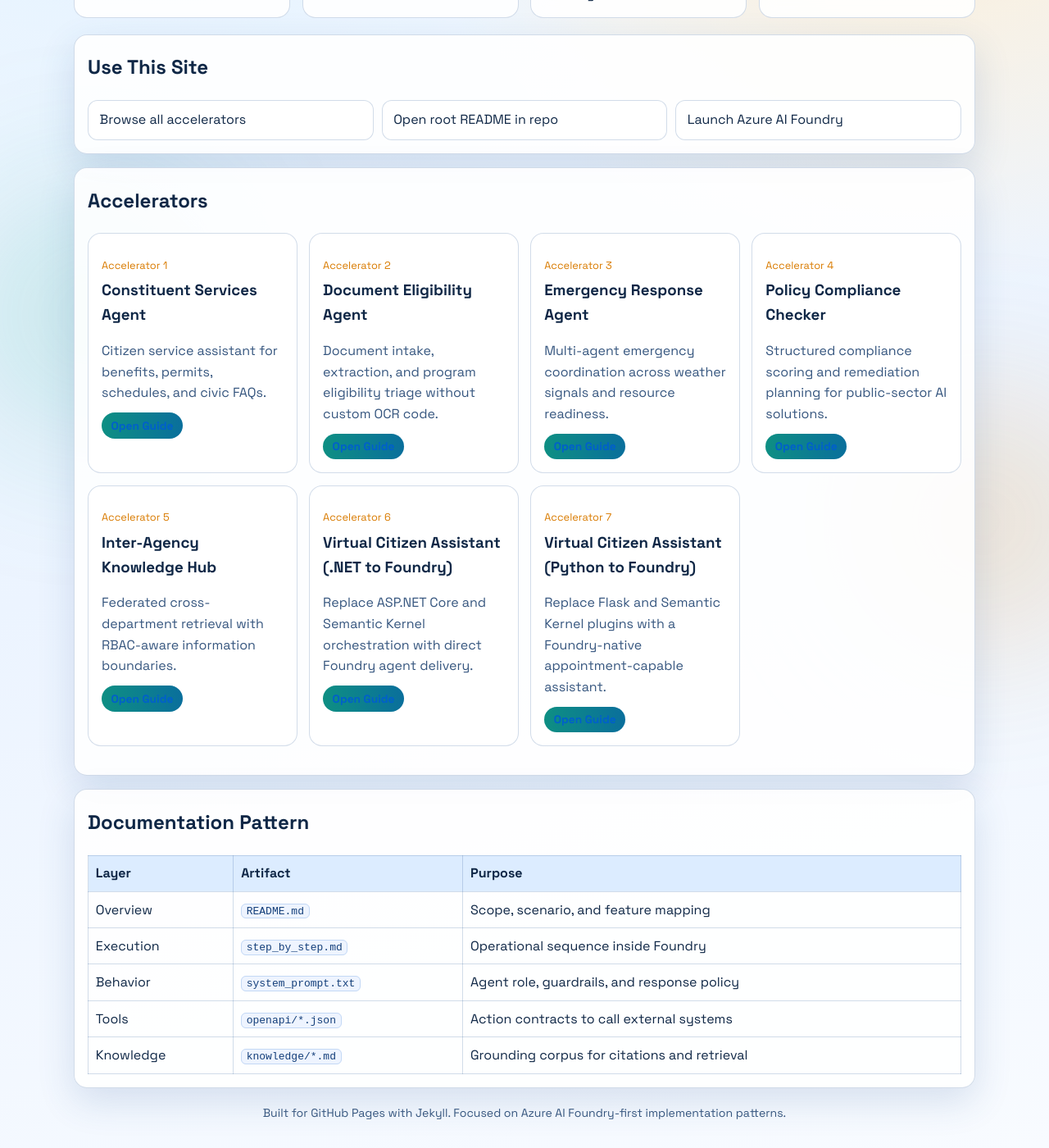
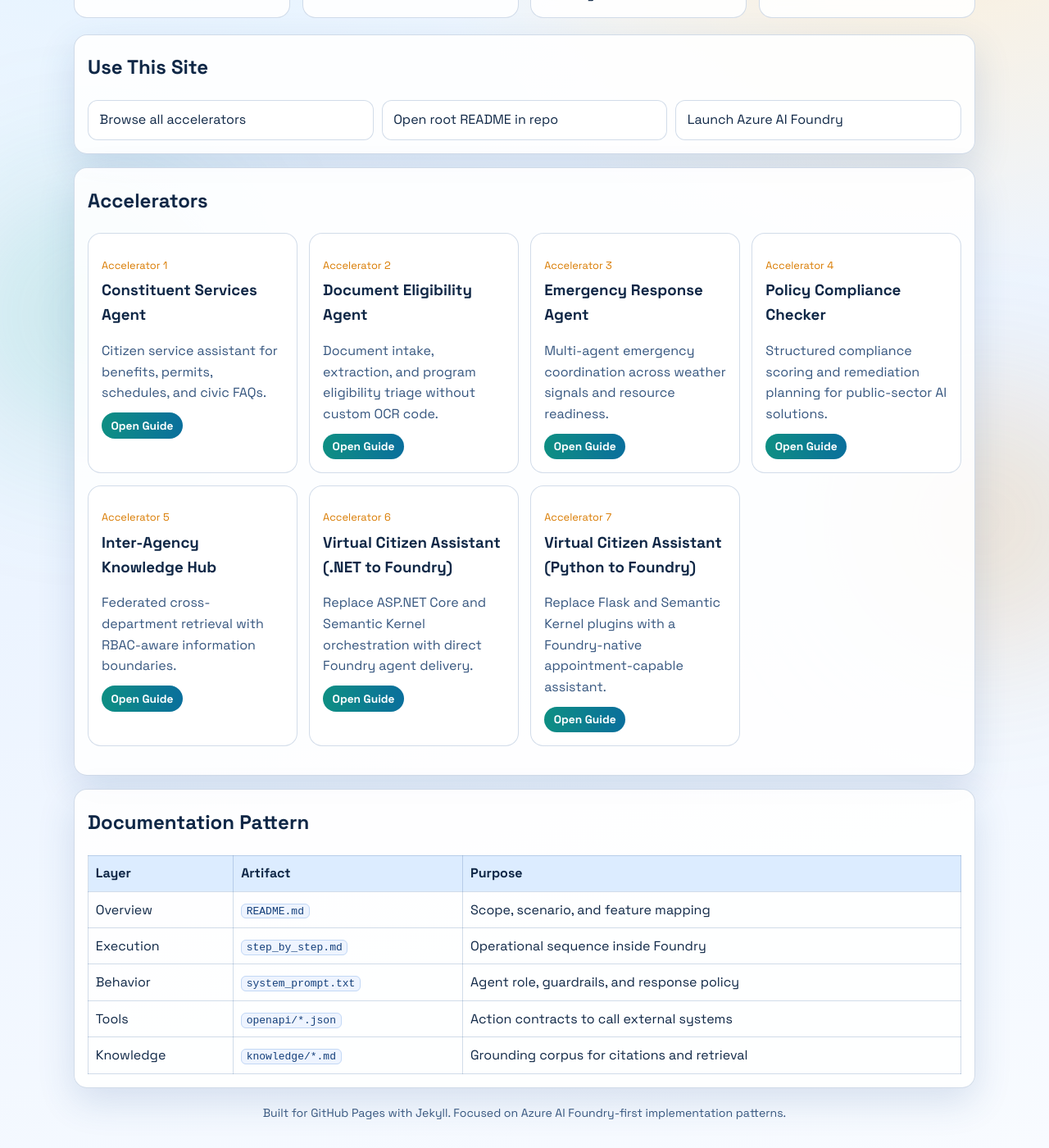
Before and after one commit to ricardo-msft-SE/ai-hack-foundry-usecases, a Jekyll site: the page built from docs/index.md, in a window 1280 px wide and 1400 px high, scrolled down 478 px. Shown: the whole window at 82% size. Built offline with Jekyll 4.4.1, drawn with Linux system fonts in a browser that asks for light colours.

Commit message:
Fix Open Guide button link contrast

```diff
--- a/docs/assets/css/site.css
+++ b/docs/assets/css/site.css
@@ -177,6 +177,11 @@ main {
   font-size: 0.86rem;
 }
 
+.card a:hover {
+  color: #ffffff;
+  filter: brightness(0.95);
+}
+
 .card .meta {
   color: var(--accent-2);
   font-size: 0.8rem;
@@ -224,6 +229,12 @@ main {
 .panel a:hover {
   color: var(--link-hover);
   text-decoration-color: var(--link-hover);
+}
+
+.panel .card a,
+.panel .card a:hover {
+  color: #ffffff;
+  text-decoration: none;
 }
 
 .quick-links {
```
